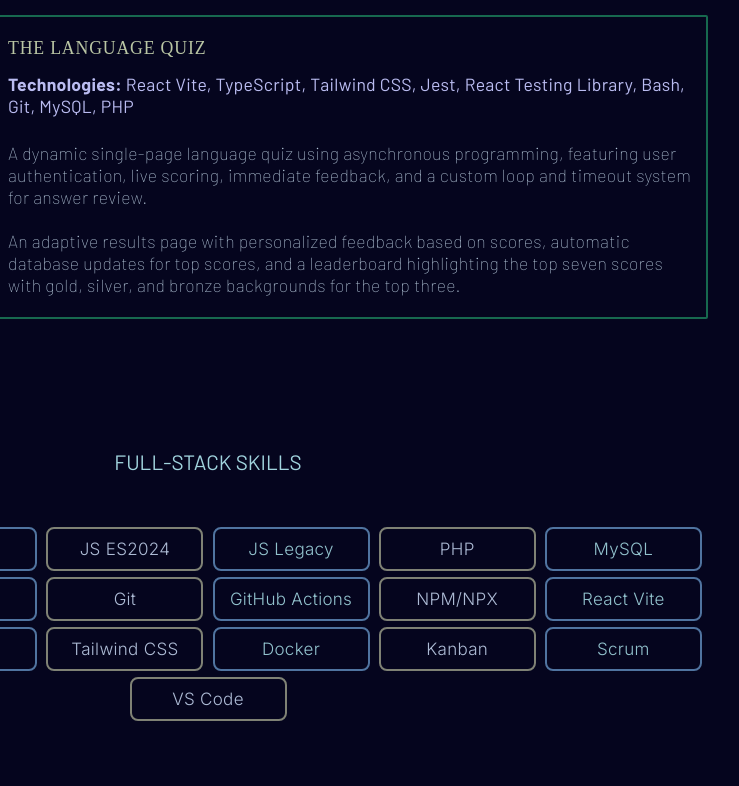
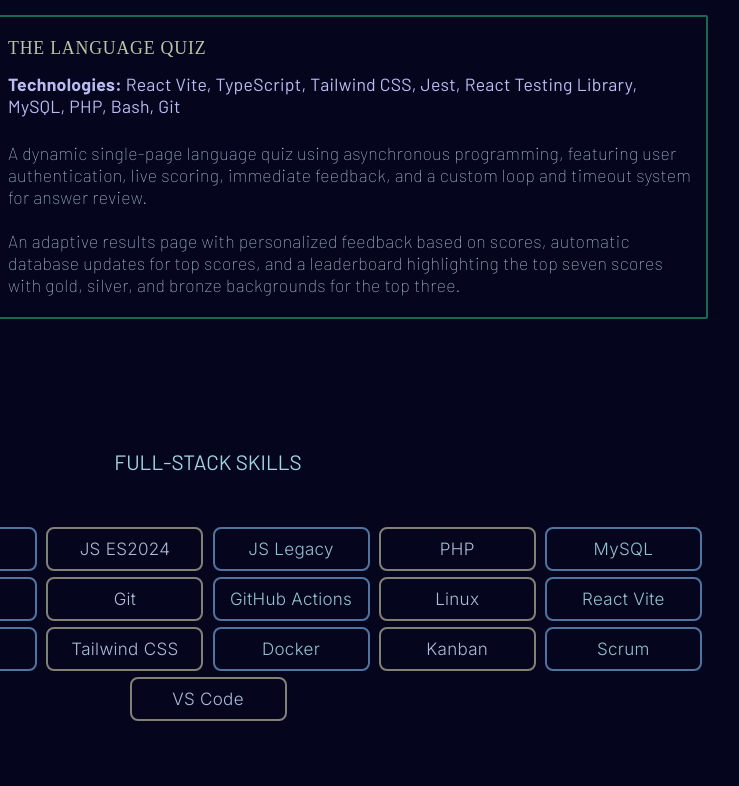
Before and after one commit to nabiil-s/nabiil-s.github.io, a website: page index.html in a window 1280 px wide. Shown: the part 2136-2922 px from the top of the page, 432-1171 px from the left. Drawn offline with Linux system fonts and the light colour scheme.

Commit message:
Add: Git skill to E-commerce project; update skills with Linux

```diff
--- a/index.html
+++ b/index.html
@@ -276,7 +276,7 @@
               <h3 class="project-title">E-commerce 'The Scent' Store</h3>
 
               <p class="project-tech-used">
-                <b>Technologies:</b> HTML5, CSS3, MySQL, PHP
+                <b>Technologies:</b> HTML5, CSS3, MySQL, PHP, Git
               </p>
 
               <p class="project-txt project-info-mw" aria-hidden="true">
@@ -347,7 +347,7 @@
 
               <p class="project-tech-used">
                 <b>Technologies:</b> React Vite, TypeScript, Tailwind CSS, Jest,
-                React Testing Library, Bash, Git, MySQL, PHP
+                React Testing Library, MySQL, PHP, Bash, Git
               </p>
 
               <p class="project-txt project-info-quiz" aria-hidden="false">
@@ -435,7 +435,7 @@
             </div>
 
             <div class="skills-card items">
-              <p>NPM/NPX</p>
+              <p>Linux</p>
             </div>
 
             <div class="skills-card items">
```
Also changed, not shown: 1 other file.
